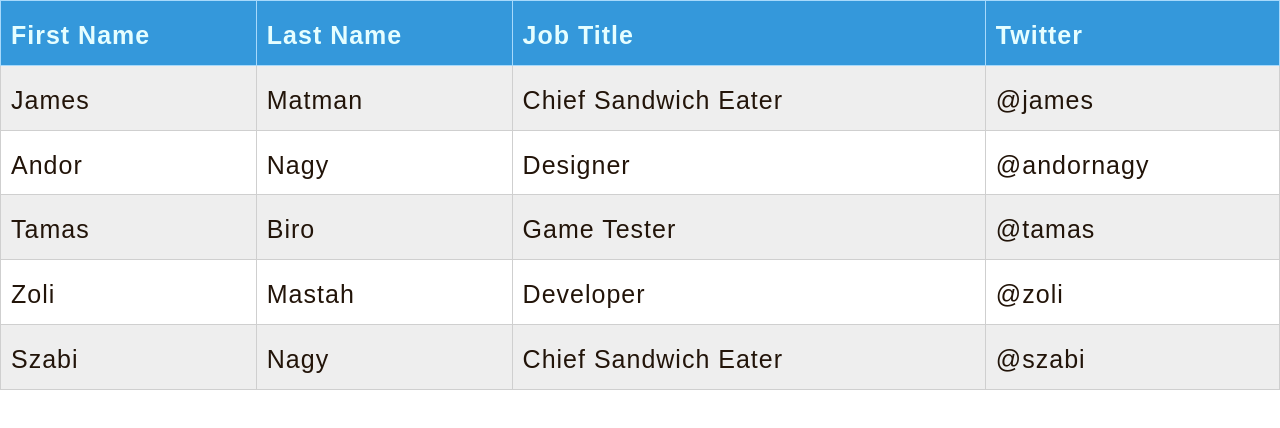
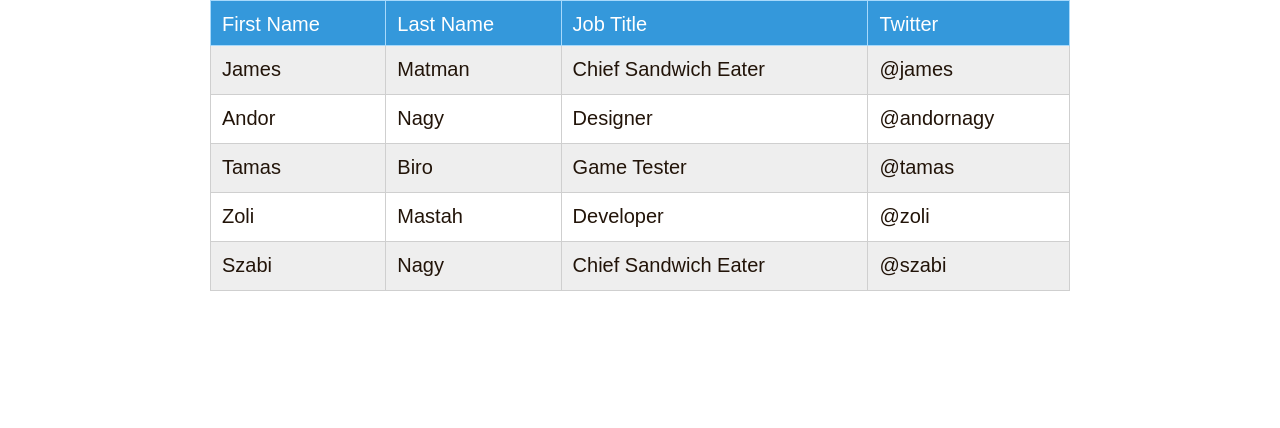
Before and after one commit to lapoosick/WebCourse, a plain HTML site: page CSSTable/index.html in a window 1280 px wide. Drawn offline with nearby package versions, Linux system fonts and the light colour scheme.

Commit message:
CSS Table: первые исправления.

```diff
--- /dev/null
+++ b/CSSTable/css-reset.css
@@ -0,0 +1,52 @@
+*, *::before, *::after {
+    box-sizing: border-box;
+}
+
+* {
+    margin: 0;
+    padding: 0;
+}
+
+ul[role='list'], ol[role='list'] {
+    list-style: none;
+}
+
+html:focus-within {
+    scroll-behavior: smooth;
+}
+
+a:not([class]) {
+    text-decoration-skip-ink: auto;
+}
+
+img, picture, svg, video, canvas {
+    max-width: 100%;
+    height: auto;
+    vertical-align: middle;
+    font-style: italic;
+    background-repeat: no-repeat;
+    background-size: cover;
+}
+
+input, button, textarea, select {
+    font: inherit;
+}
+
+@media (prefers-reduced-motion: reduce) {
+    html:focus-within {
+        scroll-behavior: auto;
+    }
+
+    *, *::before, *::after {
+        animation-duration: 0.01ms !important;
+        animation-iteration-count: 1 !important;
+        transition-duration: 0.01ms !important;
+        scroll-behavior: auto !important;
+        transition: none;
+    }
+}
+
+body, html {
+    height: 100%;
+    scroll-behavior: smooth;
+}
--- a/CSSTable/index.html
+++ b/CSSTable/index.html
@@ -3,49 +3,49 @@
 <head>
     <meta charset="UTF-8">
     <title>CSS Table</title>
-    <link rel="stylesheet" href="https://necolas.github.io/normalize.css/8.0.1/normalize.css">
+    <link rel="stylesheet" href="css-reset.css">
     <link rel="stylesheet" href="style.css">
 </head>
 <body>
     <table class="table">
         <thead>
-        <tr class="header-row">
-            <th>First Name</th>
-            <th>Last Name</th>
-            <th>Job Title</th>
-            <th>Twitter</th>
+            <tr>
+                <th class="twenty-percents-width-column">First Name</th>
+                <th class="twenty-percents-width-column">Last Name</th>
+                <th class="thirty-five-percents-width-column">Job Title</th>
+                <th class="twenty-three-percents-width-column">Twitter</th>
             </tr>
         </thead>
-    <tbody class="table-body">
+        <tbody>
             <tr>
                 <td>James</td>
                 <td>Matman</td>
                 <td>Chief Sandwich Eater</td>
-            <td>james</td>
+                <td>@james</td>
             </tr>
             <tr>
                 <td>Andor</td>
                 <td>Nagy</td>
                 <td>Designer</td>
-            <td>andornagy</td>
+                <td>@andornagy</td>
             </tr>
             <tr>
                 <td>Tamas</td>
                 <td>Biro</td>
                 <td>Game Tester</td>
-            <td>tamas</td>
+                <td>@tamas</td>
             </tr>
             <tr>
                 <td>Zoli</td>
                 <td>Mastah</td>
                 <td>Developer</td>
-            <td>zoli</td>
+                <td>@zoli</td>
             </tr>
             <tr>
                 <td>Szabi</td>
                 <td>Nagy</td>
                 <td>Chief Sandwich Eater</td>
-            <td>szabi</td>
+                <td>@szabi</td>
             </tr>
         </tbody>
     </table>
--- a/CSSTable/style.css
+++ b/CSSTable/style.css
@@ -1,50 +1,39 @@
-* {
-    box-sizing: border-box;
+.table {
+    margin: 0 auto;
+    border-collapse: collapse;
+    width: 100%;
+    max-width: 860px;
+    font-family: Graphik, sans-serif;
+    font-size: 20px;
 }
 
-.table {
-    table-layout: fixed;
-    border-collapse: collapse;
-    width: 100%;
-    font-family: Graphik, sans-serif;
-    font-size: 25px;
-    letter-spacing: 1px;
+.table tr:nth-child(odd) {
+    background-color: #eee;
 }
 
-.header-row {
+.table th {
     background-color: #3498db;
-    color: #e5feff;
+    border: 1px solid #a7d9fb;
+    font-weight: normal;
+    color: #fff;
     text-align: left;
-    font-weight: lighter;
+    padding: 12px 11px 9px;
 }
 
-.header-row > th {
-    border: 1px solid #a7d9fb;
+.table td {
+    border: 1px solid #cfcfcf;
+    color: #221409;
+    padding: 12px 11px 13px;
 }
 
-.header-row th:first-child, th:nth-child(2) {
+.twenty-percents-width-column {
     width: 20%;
 }
 
-.header-row th:last-child {
+.thirty-five-percents-width-column {
+    width: 35%;
+}
+
+.twenty-three-percents-width-column {
     width: 23%;
 }
-
-.table-body tr:nth-child(odd) {
-    background-color: #eeeeee;
-}
-
-.table-body td {
-    border: 1px solid #cfcfcf;
-    color: #221409;
-}
-
-th, td {
-    padding-top: 20px;
-    padding-left: 10px;
-    padding-bottom: 15px;
-}
-
-.table-body td:last-child::before {
-    content: "@";
-}
```
Lines whose indentation alone changed are shown as unchanged.
